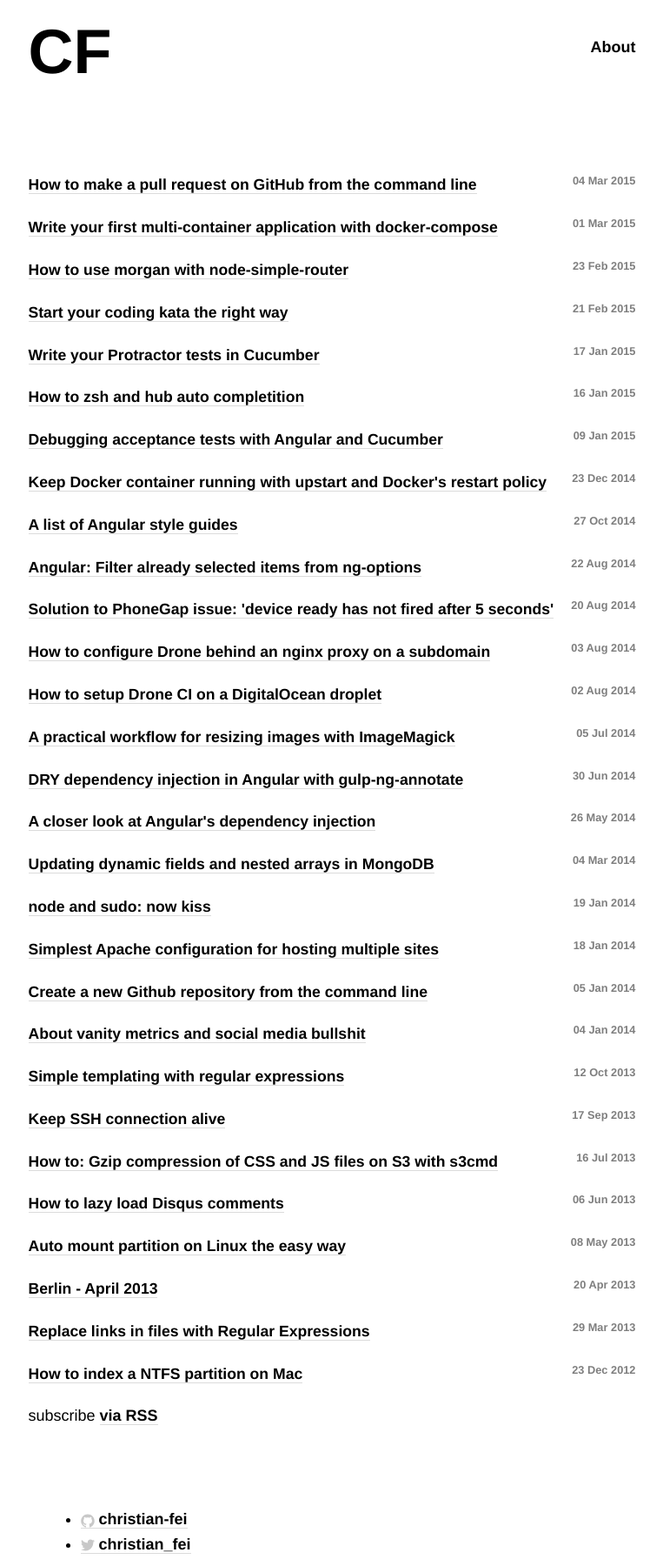
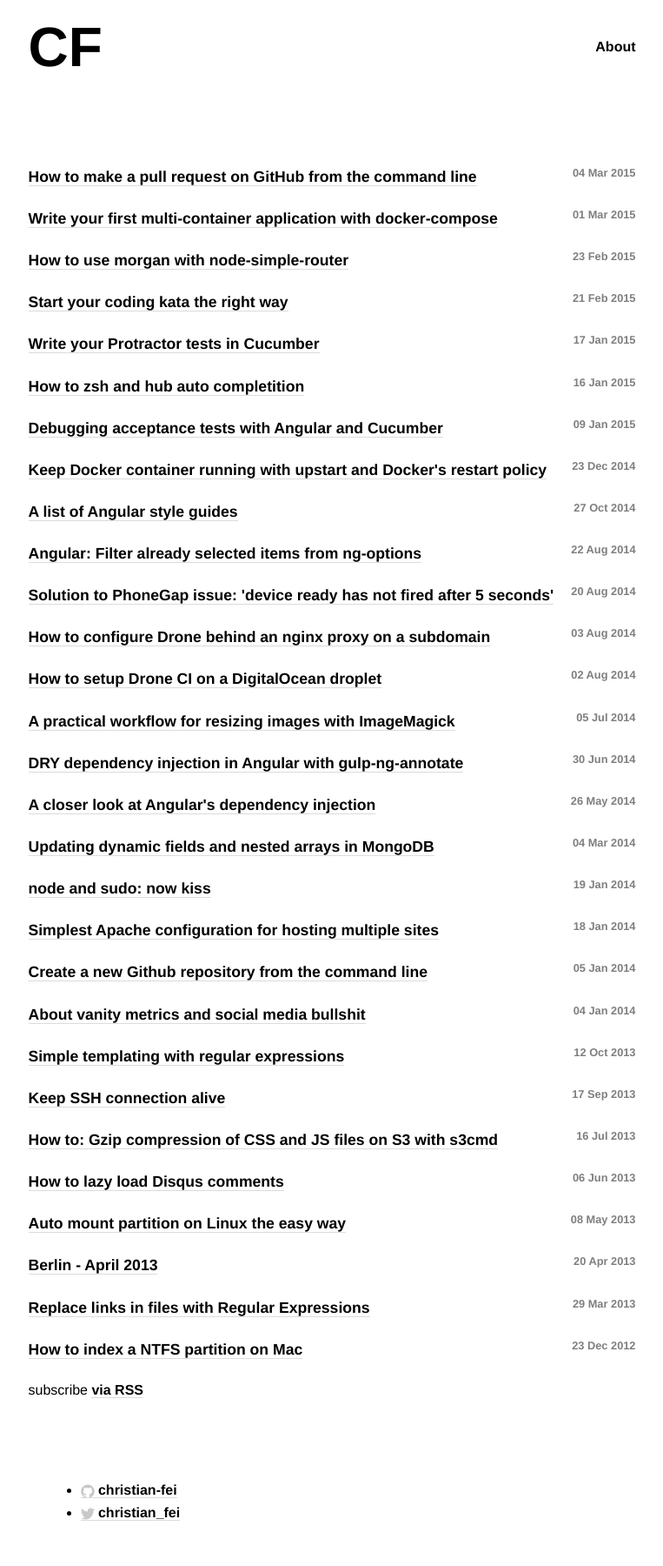
Before and after one commit to christian-fei/christian-fei.github.io-pandoc, a Jekyll site: the page built from index.html, in a window 1280 px wide. Shown: the whole page at 87% size, without its empty margins (258-1021 px from the left). Built offline with Jekyll 4.4.1, drawn with Linux system fonts in a browser that asks for light colours; Markdown is read by kramdown in place of the engine named in the settings; comment, search, counter and statistics services are not loaded; after the commit the page ends 1762 px from its top, so only the background shows below that.

Commit message:
16px font-size

```diff
--- a/_sass/_typography.scss
+++ b/_sass/_typography.scss
@@ -2,7 +2,7 @@
  * Basic styling
  */
 body {
-  font: 18px Helvetica Neue, Helvetica, Arial, "Lucida Grande", sans-serif;
+  font: 16px Helvetica Neue, Helvetica, Arial, "Lucida Grande", sans-serif;
   font-weight: 300;
   line-height: 1.6;
   color: $text-color;
```
